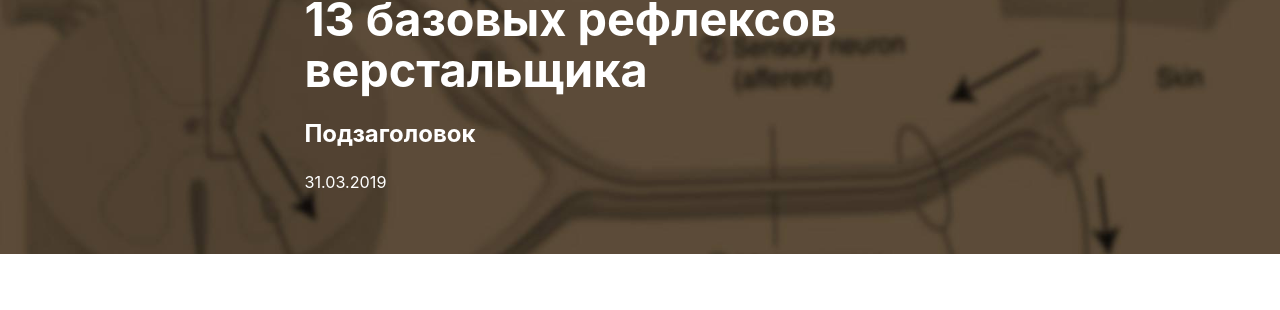
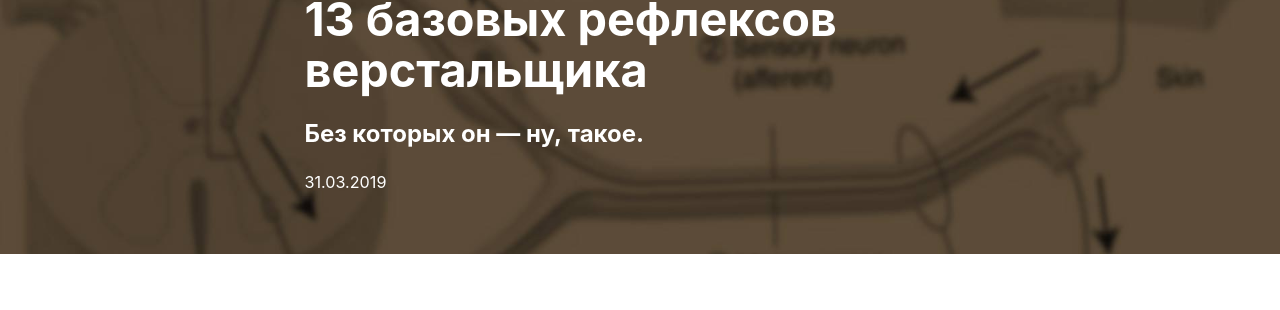
Before and after one commit to nicothin/nicothin.github.io, a Jekyll site: the page built from _posts/2019-03-31-reflex.md, in a window 1280 px wide. Shown: the part 126-436 px from the top of the page. Built offline with Jekyll 4.4.1, drawn with Linux system fonts in a browser that asks for light colours; comment, search, counter and statistics services are not loaded.

Commit message:
Подправил статью о рефлексах

```diff
--- a/_posts/2019-03-31-reflex.md
+++ b/_posts/2019-03-31-reflex.md
@@ -1,13 +1,13 @@
 ---
 layout:     post
 title:      "13 базовых рефлексов верстальщика"
-subtitle:   "Подзаголовок"
+subtitle:   "Без которых он — ну, такое."
 permalink:  /page/:title
 categories: web
 pict:       "bg-reflex.jpg"
 ---
 
-Некоторые мыслительные процессы, идущие в моей голове при вёрстке, напоминают рефлекторную деятельность, высвобождая ресурсы для более интересных задач. Эта статья — попытка формализовать некоторую часть таких «рефлексов».
+Некоторые мыслительные процессы, идущие в моей голове при вёрстке, напоминают рефлекторную деятельность, высвобождая ресурсы для более интересных задач. Эта статья — попытка формализовать некоторую часть таких «рефлексов».
 
 <b>Триггер</b>: утро, начало работы. <br>
 <b>Реакция</b>: синхронизировать состояние локального и удаленного репозитория. Сделать `git pull`.
```
